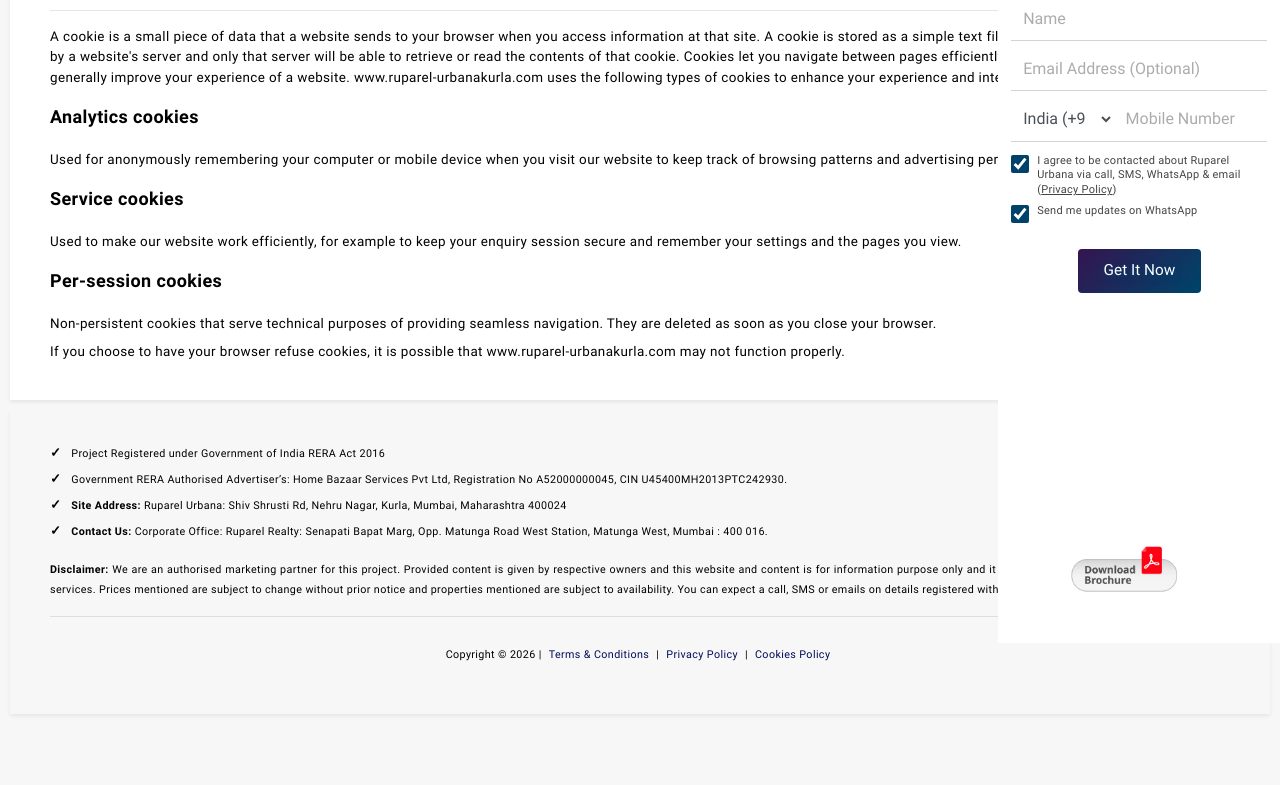
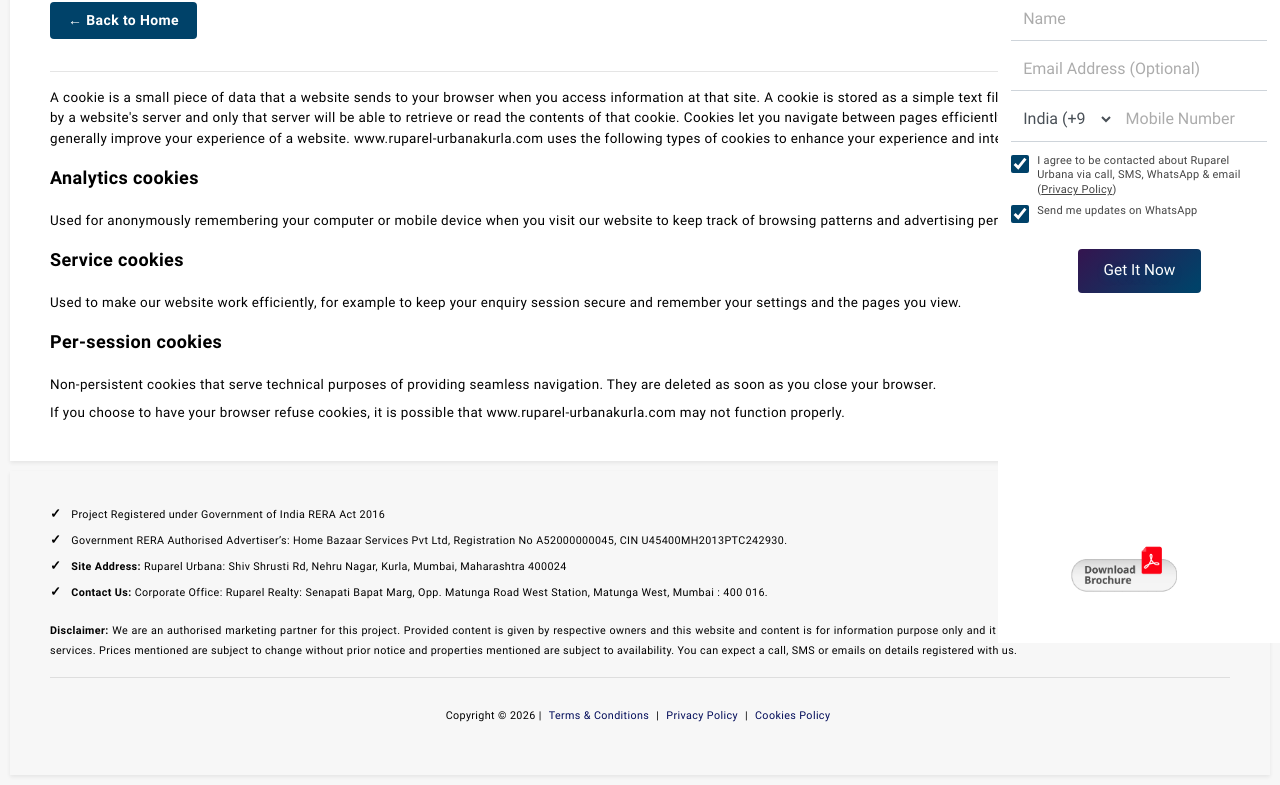
Before and after one commit to Rahul-Sanskar/ruparel-urbankurla, a plain HTML site: page www.ruparel-urbanakurla.com/cookies-policy.html in a window 1280 px wide. Shown: the part 157-942 px from the top of the page. Before the commit the page ends 881 px from the top, so only its background shows below. Drawn offline with Linux system fonts and the light colour scheme.

Commit message:
Add Back to Home button on all three policy pages

```diff
--- a/www.ruparel-urbanakurla.com/cookies-policy.html
+++ b/www.ruparel-urbanakurla.com/cookies-policy.html
@@ -67,6 +67,7 @@
 <main id="main" class="pload">
     <article class="section shadow-sm policy" aria-labelledby="policy-h">
         <h1 id="policy-h" class="head">Cookies Policy</h1>
+        <a href="index.html" style="display:inline-flex;align-items:center;gap:6px;margin-bottom:16px;padding:8px 18px;background:#004269;color:#fff;border-radius:4px;text-decoration:none;font-size:14px;font-weight:600;" aria-label="Back to Home page">&#8592; Back to Home</a>
         <hr>
                                 <p>A cookie is a small piece of data that a website sends to your browser when you access information at that site. A cookie is stored as a simple text file on your computer or mobile device by a website&#039;s server and only that server will be able to retrieve or read the contents of that cookie. Cookies let you navigate between pages efficiently as they store your preferences, and generally improve your experience of a website. www.ruparel-urbanakurla.com uses the following types of cookies to enhance your experience and interactivity:</p>
                     <h2 class="policy-h2">Analytics cookies</h2>            <p>Used for anonymously remembering your computer or mobile device when you visit our website to keep track of browsing patterns and advertising performance.</p>
```
Also changed, not shown: www.ruparel-urbanakurla.com/privacy-policy.html (+1 -0 lines), www.ruparel-urbanakurla.com/terms-conditions.html (+1 -0 lines).
